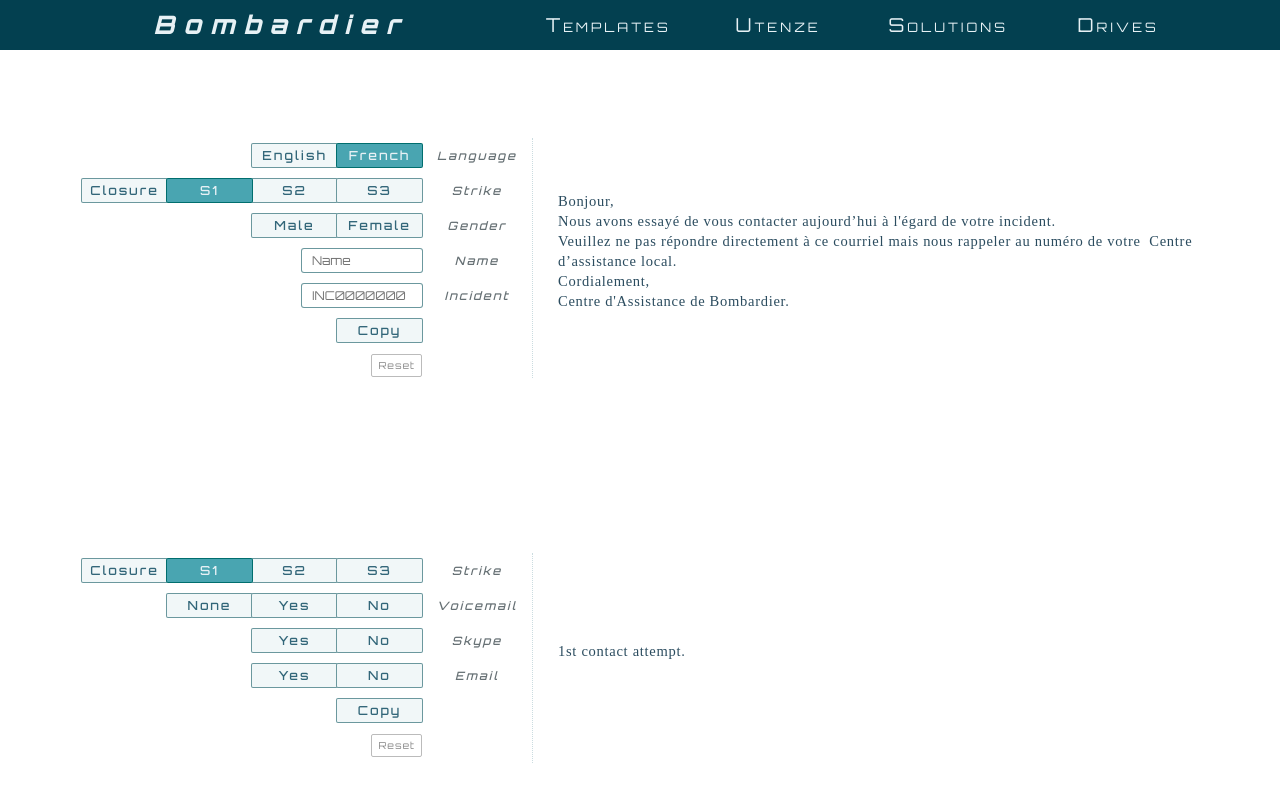
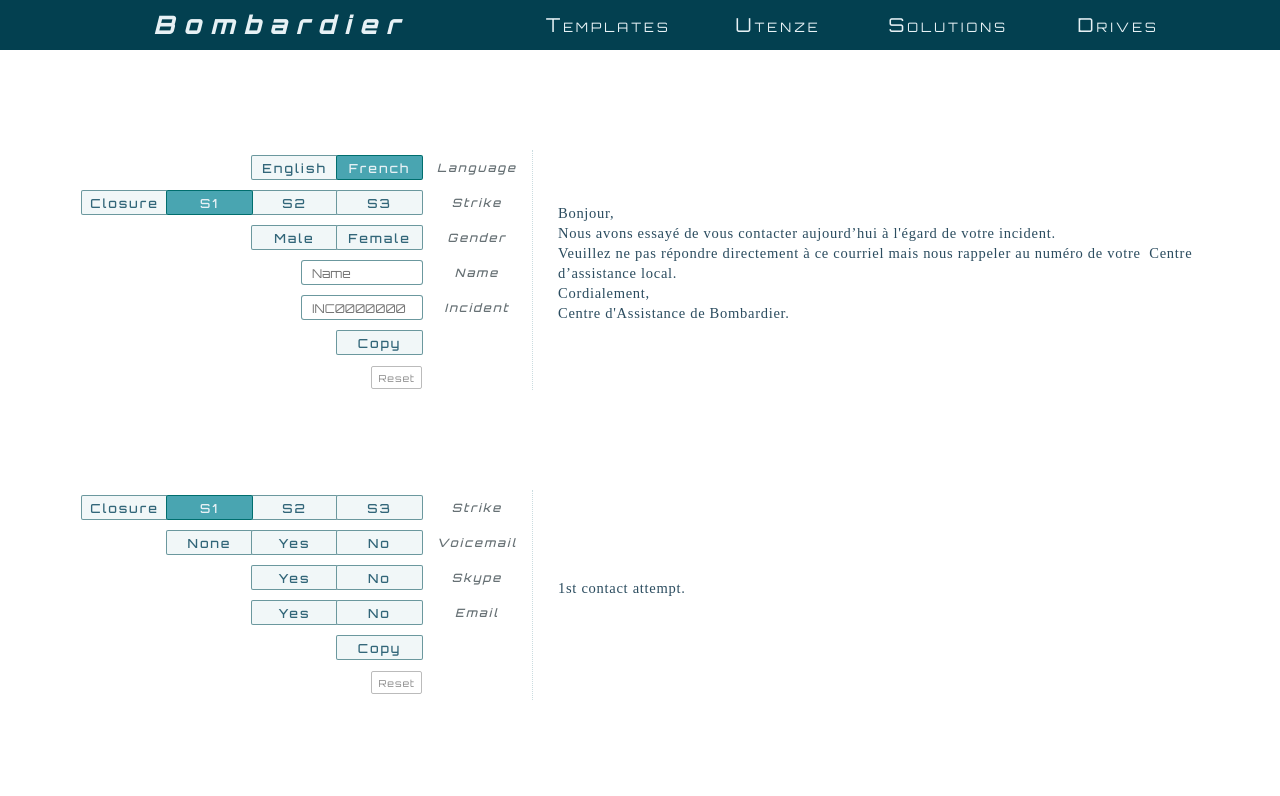
Before and after one commit to L-Blondy/Bombardier-React, a React (Create React App) app: page / in a window 1280 px wide. Shown: the top 796 px of the page. Built offline with nearby package versions, Linux system fonts and the light colour scheme; a web font is replaced by a local one.

Commit message:
New commit

```diff
--- a/src/index.css
+++ b/src/index.css
@@ -1,6 +1,7 @@
 @import url('https://fonts.googleapis.com/css?family=Orbitron:400,500&display=swap');
 @import url('https://fonts.googleapis.com/css?family=Coda&display=swap');
 @import url('https://fonts.googleapis.com/css?family=Electrolize&display=swap');
+
 * {
      padding: 0;
      margin: 0;
@@ -9,10 +10,10 @@
 }
 
 .App {
-	height: 100vh;
+     height: calc(100vh - 50px);
      display: flex;
      flex-direction: column;
-	justify-content: space-around;
+     justify-content: space-evenly;
      align-items: center;
 }
 
```
Lines whose indentation alone changed are shown as unchanged.
